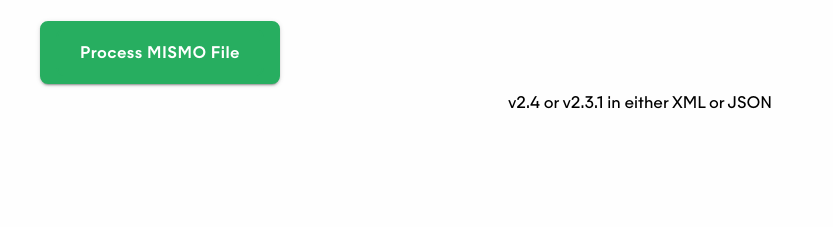
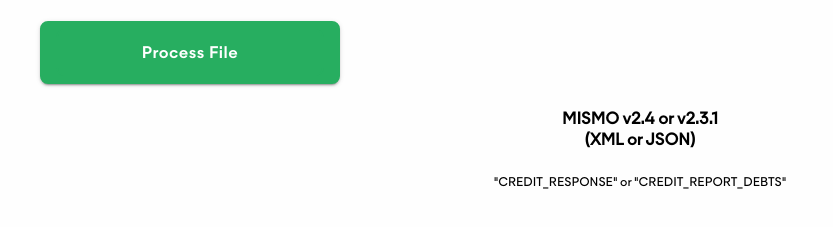
Before and after one commit to Solve-Finance/mismo-anonymizer, a website with bundled scripts: page chrome/index.html in a window 1280 px wide. Shown: the part 59-286 px from the top of the page, without its empty margins (0-833 px from the left). Built offline with nearby package versions, Linux system fonts and the light colour scheme.

Commit message:
added specifics about file types

```diff
--- a/chrome/index.html
+++ b/chrome/index.html
@@ -8,9 +8,10 @@
     <img id="logo" src="images/solve-logo.svg" alt="Solve Finance" />
 
     <button id="select-file-button">
-        <span>Process MISMO File</span>
+        <span>Process File</span>
     </button>
-    <p class="helper">v2.4 or v2.3.1 in either XML or JSON</p>
+    <p class="helper">MISMO v2.4 or v2.3.1<br />(XML or JSON)</p>
+    <p class="helper small">"CREDIT_RESPONSE" or "CREDIT_REPORT_DEBTS"</p>
 
     <div id="error">
         An error occurred.
--- a/chrome/main.css
+++ b/chrome/main.css
@@ -31,14 +31,20 @@
 .helper {
   text-align: center;
   position: relative;
-  top: -16px;
   font-family: "Majorant-Regular";
+  margin-bottom: 24px;
+  font-weight: bold;
+}
+
+.small {
+  font-size: 12px;
+  font-weight: normal;
 }
 
 button {
   font-family: "Majorant-Medium";
   font-size: 1em;
-  width: 240px;
+  width: 300px;
   border-radius: 8px;
   min-height: 43px;
   border: 2px solid rgb(39, 174, 96);
```
Also changed, not shown: chrome/manifest.json.
